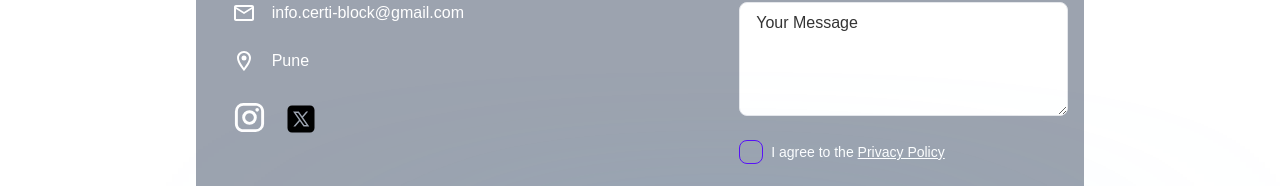
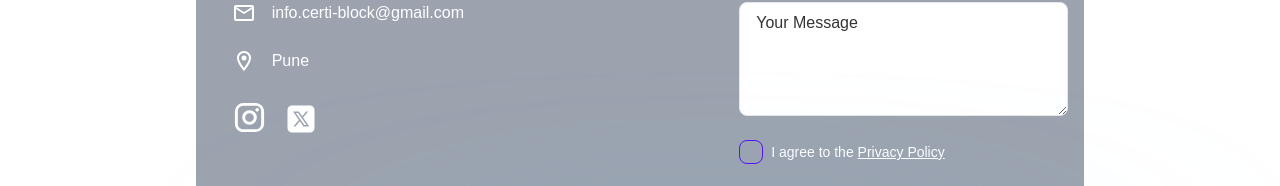
Before and after one commit to Nuthanmc/Grade-Chain, a Next.js app: page / in a window 1280 px wide. Shown: the part 1286-1472 px from the top of the page. Built offline with nearby package versions, Linux system fonts and the light colour scheme; a web font is replaced by a local one.

Commit message:
Update ContactUs component styling

```diff
--- a/components/ContactUs.jsx
+++ b/components/ContactUs.jsx
@@ -19,6 +19,7 @@ const ContactUs = () => {
   const [name, setName] = useState("");
   const [email, setEmail] = useState("");
   const [message, setMessage] = useState("");
+
 
   const handleSubmit = async (e) => {
     e.preventDefault();
@@ -114,15 +115,8 @@ const ContactUs = () => {
                     <path
                       d="M10.053,7.988l5.631,8.024h-1.497L8.566,7.988H10.053z M21,6v12c0,1.657-1.343,3-3,3H6c-1.657,0-3-1.343-3-3V6c0-1.657,1.343-3,3-3h12C19.657,3,21,4.343,21,6z M17.538,17l-4.186-5.99L16.774,7h-1.311l-2.704,3.16L10.552,7H6.702l3.941,5.633L6.906,17h1.333l3.001-3.516L13.698,17H17.538z"
                       style={{
-                        fill: window.matchMedia("(prefers-color-scheme: dark)")
-                          .matches
-                          ? "white"
-                          : "black",
-                        backgroundColor: window.matchMedia(
-                          "(prefers-color-scheme: dark)"
-                        ).matches
-                          ? "black"
-                          : "white",
+                        fill: "white",
+                        backgroundColor: "transparent"
                       }}
                     ></path>
                   </svg>
```
